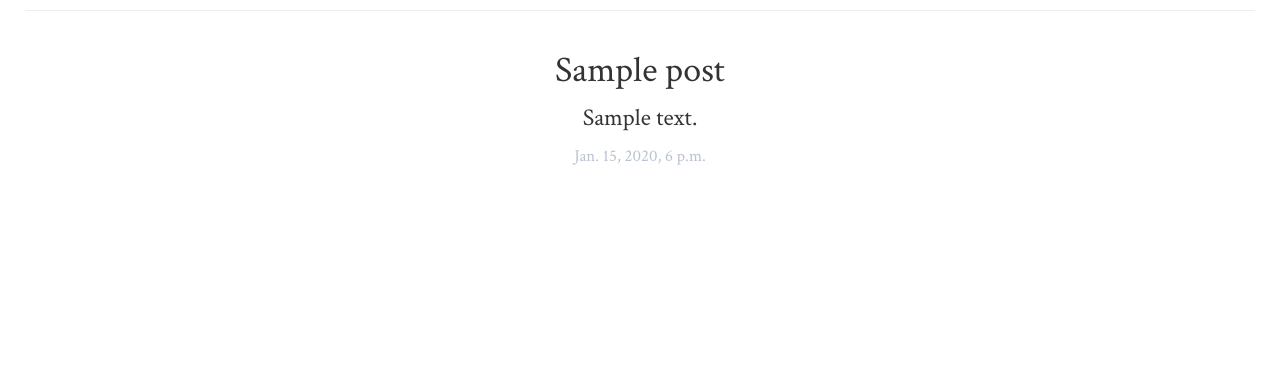
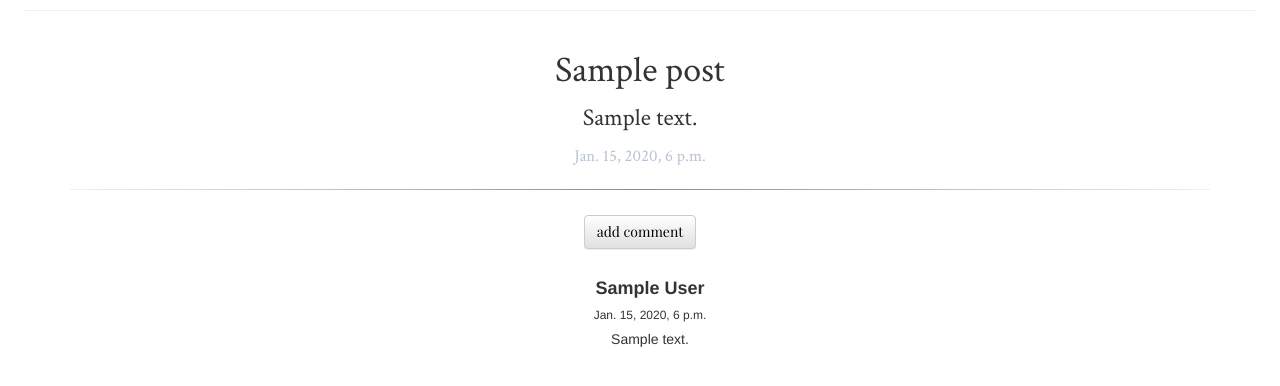
Before and after one commit to mkannah/my-first-blog, a Django app: page /post/1/ in a window 1280 px wide. Shown: the part 215-601 px from the top of the page. Run offline with Django 3.2, Linux system fonts and the light colour scheme; tables that the repository leaves empty hold one stand-in row (values such as "Sample post"); some libraries are stand-ins or nearby versions.

Commit message:
added comment section

```diff
--- a/blog/admin.py
+++ b/blog/admin.py
@@ -1,6 +1,7 @@
 from django.contrib import admin
-from .models import Post
+from .models import Post, Comment
 
 # Register your models here.
 
 admin.site.register(Post)
+admin.site.register(Comment)
--- a/blog/models.py
+++ b/blog/models.py
@@ -16,3 +16,21 @@ class Post(models.Model):
 
     def __str__(self):
         return self.title
+
+    def approved_comments(self):
+        return self.comments.filter(approved_comment=True)
+
+
+class Comment(models.Model):
+    post = models.ForeignKey('blog.Post', related_name='comments')
+    author = models.CharField(max_length=200)
+    text = models.TextField()
+    created_date = models.DateTimeField(default=timezone.now())
+    approved_comment = models.BooleanField(default=False)
+
+    def approve(self):
+        self.approved_comment = True
+        self.save()
+
+    def __str__(self):
+        return self.text
--- a/blog/static/css/blog.css
+++ b/blog/static/css/blog.css
@@ -6,7 +6,7 @@ h1 a {
     font-size: 100px;
 }
 
-div h1, h2, a, p{
+div h1, h2, h5, a, p{
     font-family: Crimson Text, serif;
     text-align: center;
 }
@@ -47,6 +47,29 @@ h1 a:hover {
     color: rgba(66, 83, 102, 0.32);
 }
 
+h5 a, a:link, a:visited, a:active{
+    color: black;
+}
+
+h5 a:hover {
+    color: rgba(66, 83, 102, 0.32);
+}
+
+
 div span {
     text-align: center;
 }
+
+.comment {
+    margin: 20px 0px 20px 20px;
+    align-content: center;
+}
+
+hr.style14 {
+  border: 0;
+  height: 1px;
+  background-image: -webkit-linear-gradient(left, #f0f0f0, #8c8b8b, #f0f0f0);
+  background-image: -moz-linear-gradient(left, #f0f0f0, #8c8b8b, #f0f0f0);
+  background-image: -ms-linear-gradient(left, #f0f0f0, #8c8b8b, #f0f0f0);
+  background-image: -o-linear-gradient(left, #f0f0f0, #8c8b8b, #f0f0f0);
+}
--- a/blog/templates/blog/post_detail.html
+++ b/blog/templates/blog/post_detail.html
@@ -13,7 +13,28 @@
                 <p id="date">{{ post.published_date }}</p>
             </div>
         {% else %}
-            <div align="center"><a href="{% url 'post_publish' pk=post.pk %}" class="btn btn-default">Publish</a></div>
+            <h1><a href="{% url 'post_publish' pk=post.pk %}" class="btn btn-default">publish</a></h1>
         {% endif %}
     </div>
+    <hr class="style14">
+    <h1><a class="btn btn-default" href="{% url 'add_comment_to_post' pk=post.pk %}">add comment</a></h1>
+    {% for comment in post.comments.all %}
+        {% if user.is_authenticated or comment.approved_comment %}
+            <div align="center" class="comment">
+                <h4><strong>{{ comment.author }}</strong></h4>
+                <h6><div class="date">
+                    {{ comment.created_date }}
+                    {% if not comment.approved_comment %}
+                        <br />
+                        <br />
+                        <a class="btn btn-default" href="{% url 'comment_remove' pk=comment.pk %}"><span class="glyphicon glyphicon-remove"></span></a>
+                        <a class="btn btn-default" href="{% url 'comment_approve' pk=comment.pk %}"><span class="glyphicon glyphicon-ok"></span></a>
+                    {% endif %}
+                </div></h6>
+                <h5>{{ comment.text|linebreaksbr }}</h5>
+            </div>
+        {% endif %}
+    {% empty %}
+        <p>No comments here yet.</p>
+    {% endfor %}
 {% endblock %}
--- a/blog/templates/blog/post_edit.html
+++ b/blog/templates/blog/post_edit.html
@@ -6,7 +6,7 @@
         <form method="POST" class="post-form">
             {% csrf_token %}
             {{ form.as_p }}
-            <div align="center"><button type="submit" class="save btn btn-default">save</button></div>
+            <h1><button type="submit" class="save btn btn-default">save</button></h1>
         </form>
     </div>
 {% endblock %}
--- a/blog/templates/blog/post_list.html
+++ b/blog/templates/blog/post_list.html
@@ -9,6 +9,7 @@
             </div>
             <h2><a href="{% url 'post_detail' pk=post.pk %}">{{ post.title }}</a></h2>
             <p>{{ post.text|linebreaksbr }}</p>
+            <h5><a href="{% url 'post_detail' pk=post.pk %}">Comments: {{ post.approved_comments.count }}</a></h5>
         </div>
     {% endfor %}
 {% endblock %}
--- a/blog/urls.py
+++ b/blog/urls.py
@@ -14,4 +14,7 @@ urlpatterns = [
     url(r'^admin/', include(admin.site.urls)),
     url(r'^accounts/login/$', auth_views.login, name='login'),
     url(r'^accounts/logout/$', auth_views.logout, name='logout', kwargs={'next_page': '/'}),
+    url(r'^post/(?P<pk>\d+)/comment/$', views.add_comment_to_post, name='add_comment_to_post'),
+    url(r'^comment/(?P<pk>\d+)/approve/$', views.comment_approve, name='comment_approve'),
+    url(r'^comment/(?P<pk>\d+)/remove/$', views.comment_remove, name='comment_remove'),
 ]
--- a/blog/views.py
+++ b/blog/views.py
@@ -1,8 +1,8 @@
 from django.shortcuts import render, get_object_or_404, redirect
 from django.contrib.auth.decorators import login_required
 from django.utils import timezone
-from .models import Post
-from .forms import PostForm
+from .models import Post, Comment
+from .forms import PostForm, CommentForm
 
 
 def post_list(request):
@@ -63,5 +63,34 @@ def post_delete(request, pk):
     return redirect('post_list')
 
 
+@login_required
+def add_comment_to_post(request, pk):
+    post = get_object_or_404(Post, pk=pk)
+    if request.method == 'POST':
+        form = CommentForm(request.POST)
+        if form.is_valid():
+            comment = form.save(commit=False)
+            comment.post = post
+            comment.save()
+            return redirect('post_detail', pk=post.pk)
+    else:
+        form = CommentForm()
+    return render(request, 'blog/add_comment_to_post.html', {'form': form})
+
+
 def login(request):
     return redirect('login')
+
+
+@login_required
+def comment_approve(request, pk):
+    comment = get_object_or_404(Comment, pk=pk)
+    comment.approve()
+    return redirect('post_detail', pk=comment.post.pk)
+
+
+@login_required
+def comment_remove(request, pk):
+    comment = get_object_or_404(Comment, pk=pk)
+    comment.delete()
+    return redirect('post_detail', pk=comment.post.pk)
```
Also changed, not shown: blog/forms.py (+7 -1 lines), blog/templates/blog/add_comment_to_post.html (added, +10 -0 lines), blog/templates/blog/post_draft_list.html (+11 -7 lines), blog/templates/registration/login.html (+11 -4 lines), blog/migrations/0002_comment.py (added).
